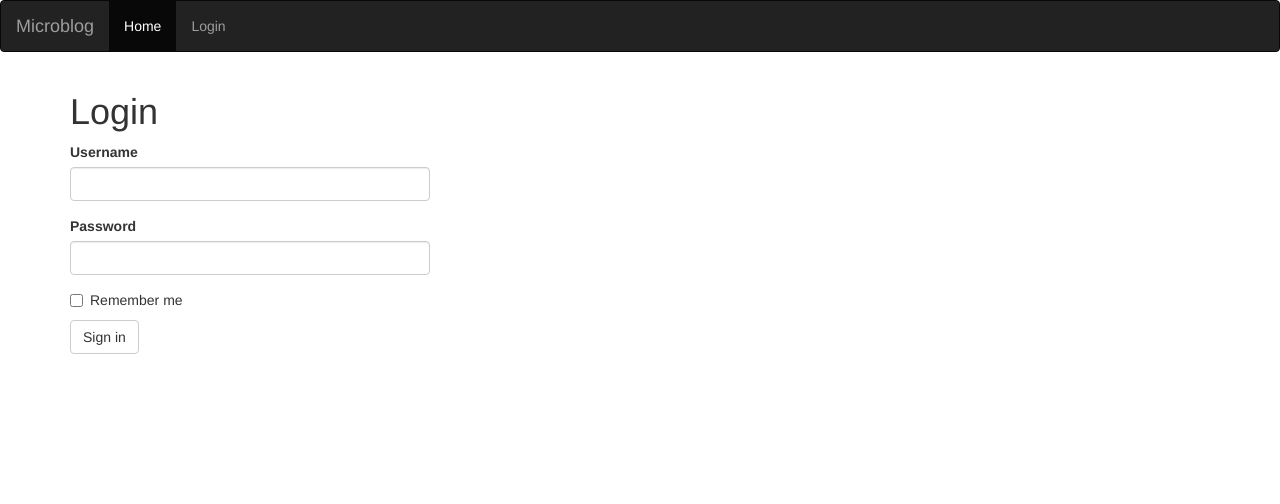
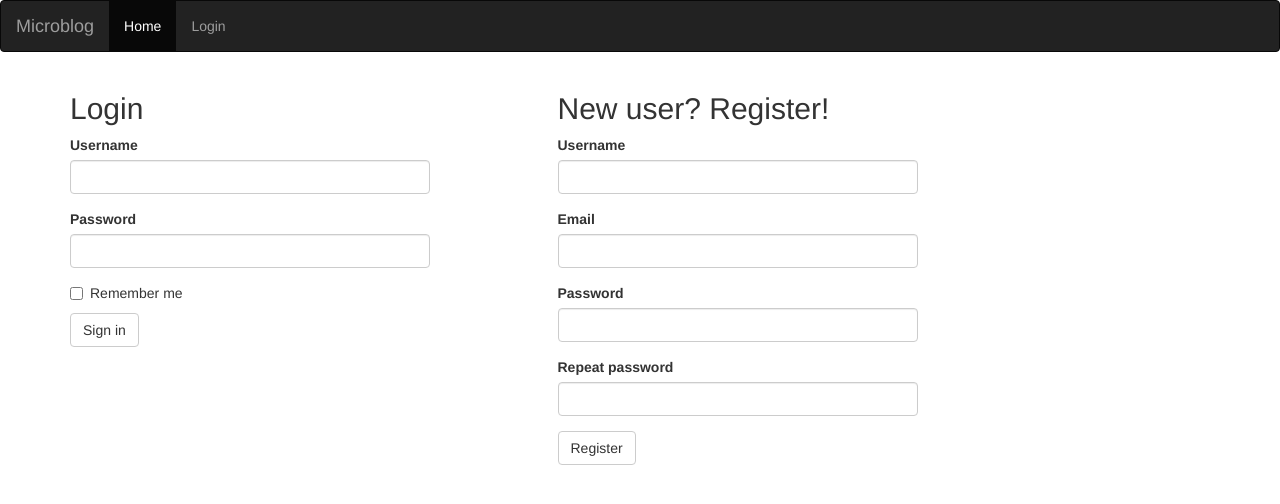
Before and after one commit to DennZo1993/microblog, a Flask app: page /login in a window 1280 px wide. Shown: the top 504 px of the page. Run offline with Flask 2, Linux system fonts and the light colour scheme; some libraries are stand-ins or nearby versions.

Commit message:
Add registration form

```diff
--- a/app/auth/forms.py
+++ b/app/auth/forms.py
@@ -1,9 +1,33 @@
 from flask_wtf import FlaskForm
 from wtforms import BooleanField, StringField, PasswordField, SubmitField
-from wtforms.validators import DataRequired
+from wtforms.validators import (
+    DataRequired, EqualTo, Email, Length,
+    ValidationError
+)
+
+from app.models import User
+
 
 class LoginForm(FlaskForm):
     username = StringField('Username', validators=[DataRequired()])
     password = PasswordField('Password', validators=[DataRequired()])
     remember_me = BooleanField('Remember me')
-    submit = SubmitField('Sign in')
+    sign_in = SubmitField('Sign in')
+
+
+class RegistrationForm(FlaskForm):
+    username = StringField('Username', validators=[DataRequired()])
+    email = StringField('Email', validators=[DataRequired(), Email()])
+    password = PasswordField(
+        'Password', validators=[DataRequired(), Length(min=8)])
+    repeat_password = PasswordField(
+        'Repeat password', validators=[DataRequired(), EqualTo('password')])
+    register = SubmitField('Register')
+
+    def validate_username(self, username):
+        if User.query.filter_by(username=username.data).first() is not None:
+            raise ValidationError('This username is already in use')
+
+    def validate_email(self, email):
+        if User.query.filter_by(email=email.data).first() is not None:
+            raise ValidationError('This email address is already in use')
--- a/app/auth/routes.py
+++ b/app/auth/routes.py
@@ -4,31 +4,67 @@ from flask import request
 from flask_login import current_user, login_user, logout_user
 from werkzeug.urls import url_parse
 
+from app import db
 from app.auth import auth_bp
-from app.auth.forms import LoginForm
+from app.auth.forms import LoginForm, RegistrationForm
 from app.models import User
 
 
 @auth_bp.route('/login', methods=['GET', 'POST'])
+@auth_bp.route('/register', methods=['GET', 'POST'])
 def login():
     if current_user.is_authenticated:
         return redirect(url_for('main.index'))
+    return render_template(
+        'auth/login.html', title='Login',
+        login_form=LoginForm(), register_form=RegistrationForm())
 
-    form = LoginForm()
-    if form.validate_on_submit():
-        user = User.query.filter_by(username=form.username.data).first()
-        if not user or not user.check_password(form.password.data):
+
+@auth_bp.route('/login_user', methods=['GET', 'POST'])
+def do_login():
+    if current_user.is_authenticated:
+        return redirect(url_for('main.index'))
+
+    login_form = LoginForm()
+    if login_form.validate_on_submit():
+        user = User.query.filter_by(username=login_form.username.data).first()
+        if not user or not user.check_password(login_form.password.data):
             flash('Invalid username or password', category='danger')
             return redirect(url_for('auth.login'))
 
-        login_user(user, remember=form.remember_me.data)
+        login_user(user, remember=login_form.remember_me.data)
         # Redirect to the next page if it's given and valid, '/index' otherwise
         next_page = request.args.get('next')
         if not next_page or url_parse(next_page).netloc != '':
             next_page = url_for('main.index')
         return redirect(next_page)
 
-    return render_template('auth/login.html', title='Login', form=form)
+    return render_template(
+        'auth/login.html', title='Login',
+        login_form=login_form, register_form=RegistrationForm())
+
+
+@auth_bp.route('/register_user', methods=['GET', 'POST'])
+def do_register():
+    if current_user.is_authenticated:
+        return redirect(url_for('main.index'))
+
+    register_form = RegistrationForm()
+    if register_form.validate_on_submit():
+        # Create new user
+        user = User(username=register_form.username.data, email=register_form.email.data)
+        user.set_password(register_form.password.data)
+        # Save to database
+        db.session.add(user)
+        db.session.commit()
+
+        login_user(user, remember=False)
+        flash('You are now a registered user!', category='success')
+        return redirect(url_for('main.index'))
+
+    return render_template(
+        'auth/login.html', title='Login',
+        login_form=LoginForm(), register_form=register_form)
 
 
 @auth_bp.route('/logout')
--- a/app/templates/auth/login.html
+++ b/app/templates/auth/login.html
@@ -2,10 +2,16 @@
 {% import 'bootstrap/wtf.html' as wtf %}
 
 {% block app_content %}
-    <h1>Login</h1>
     <div class="row">
         <div class="col-md-4">
-            {{ wtf.quick_form(form) }}
+            <h2>Login</h2>
+            {{ wtf.quick_form(login_form, action=url_for('auth.do_login')) }}
+        </div>
+        <div class="col-md-1">
+        </div>
+        <div class="col-md-4">
+            <h2>New user? Register!</h2>
+            {{ wtf.quick_form(register_form, action=url_for('auth.do_register')) }}
         </div>
     </div>
 {% endblock %}
```
Also changed, not shown: app/main/routes.py (+2 -12 lines).
